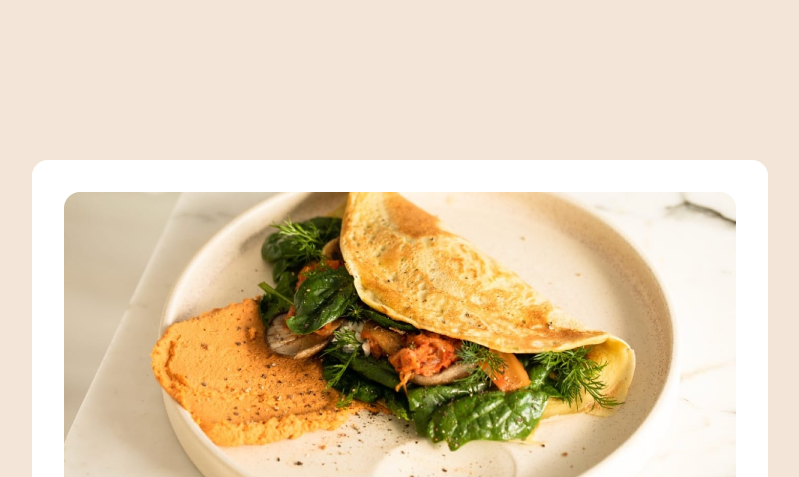
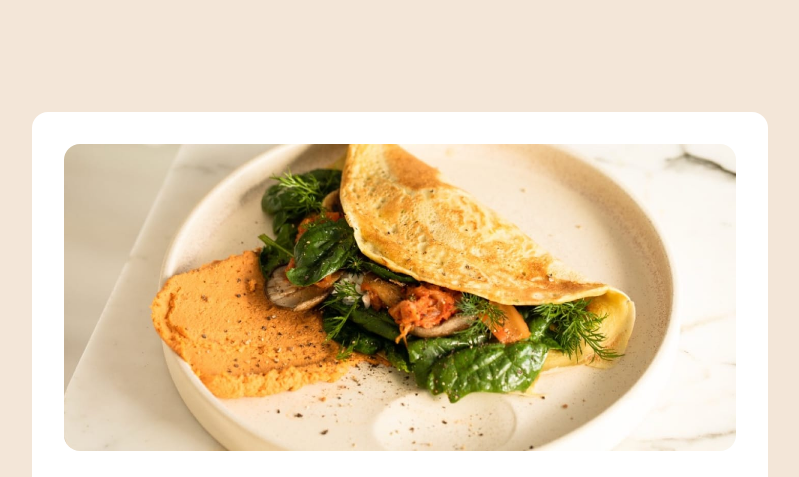
Before and after one commit to codigo40/Recipe-Page, a plain HTML site: page index.html in a window 1280 px wide. Shown: the top 477 px of the page, without its empty margins (240-1039 px from the left). Drawn offline with Linux system fonts and the light colour scheme.

Commit message:
fixing position

```diff
--- a/styles/_layout.scss
+++ b/styles/_layout.scss
@@ -5,9 +5,8 @@ body{
   display: flex;
   flex-direction: column;
   justify-content: center;
-  margin: 0;
+}
 
-}
 .bold{
   font-weight: bold;
 }
@@ -24,7 +23,7 @@ hr{
 }
 .container{
   align-self: center;
-  margin-top: 10rem;
+  margin-top: 7rem;
 }
 
 .recipe{
```
Also changed, not shown: styles/main.css, 1 other file.
